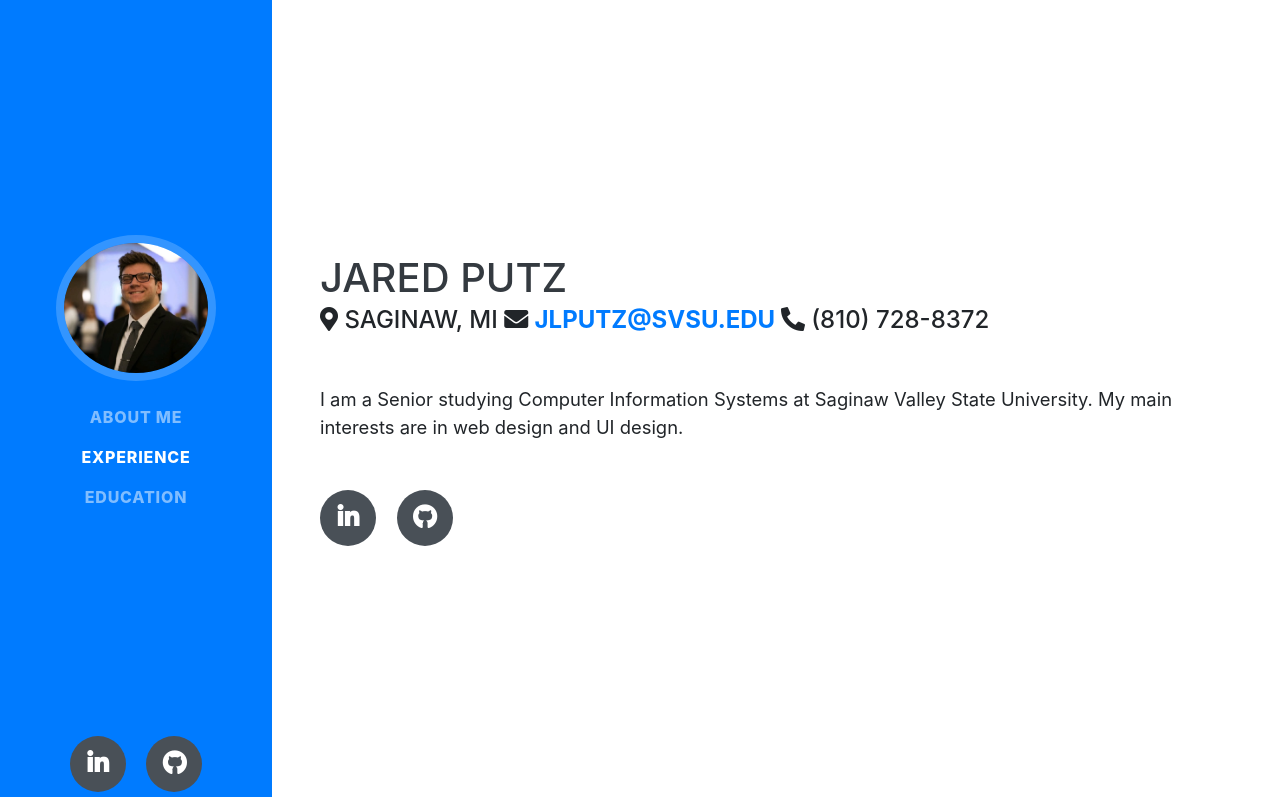
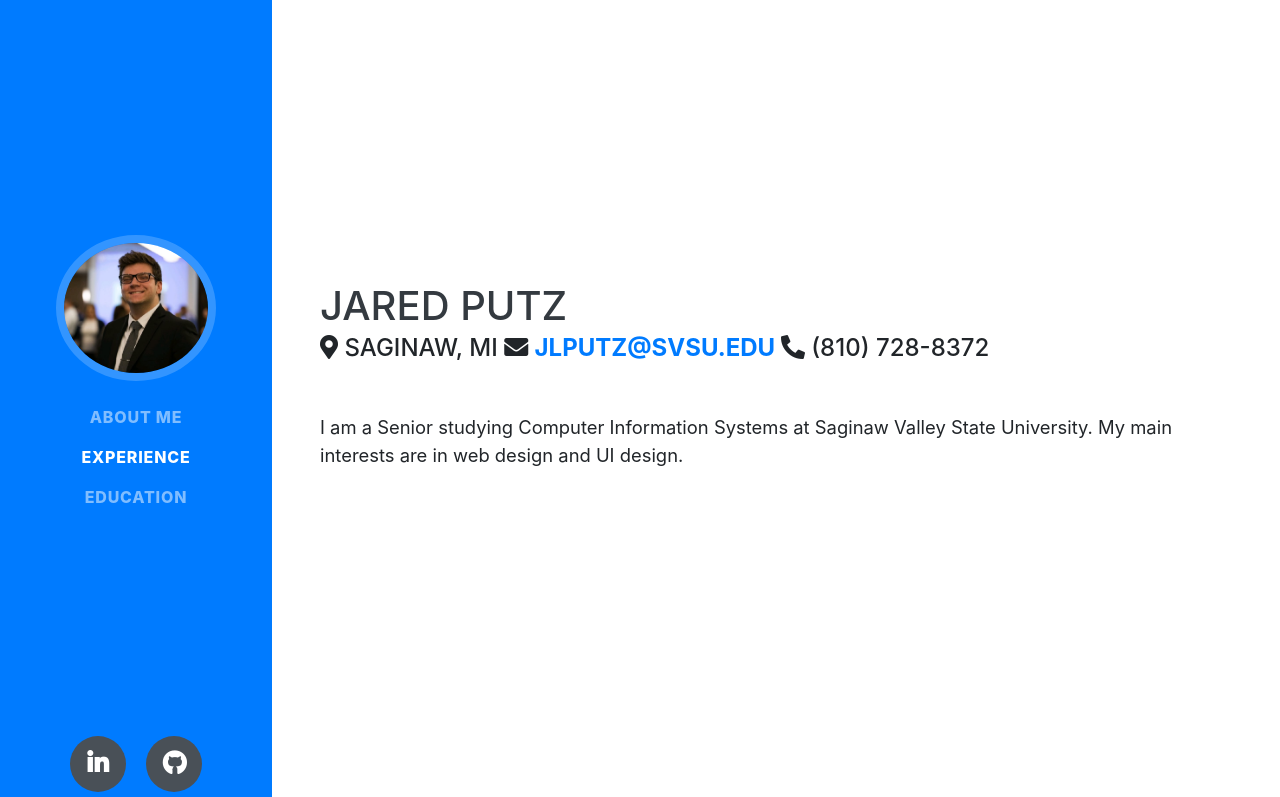
Before and after one commit to jlputz/jlputz.github.io, a website with bundled scripts: page index.html in a window 1280 px wide. Shown: the top 797 px of the page. Built offline with nearby package versions, Linux system fonts and the light colour scheme; a web font is replaced by a local one.

Commit message:
removed social from about

```diff
--- a/index.html
+++ b/index.html
@@ -69,15 +69,6 @@
         </div>
 
         <p class="lead mb-5">I am a Senior studying Computer Information Systems at Saginaw Valley State University. My main interests are in web design and UI design.  </p>
-        <div class="social-icons">
-          <a href="https://www.linkedin.com/in/jared-putz/">
-            <i class="fab fa-linkedin-in"></i>
-          </a>
-          <a href="https://github.com/jlputz">
-            <i class="fab fa-github"></i>
-          </a>
-
-        </div>
       </div>
     </section>
 
```
